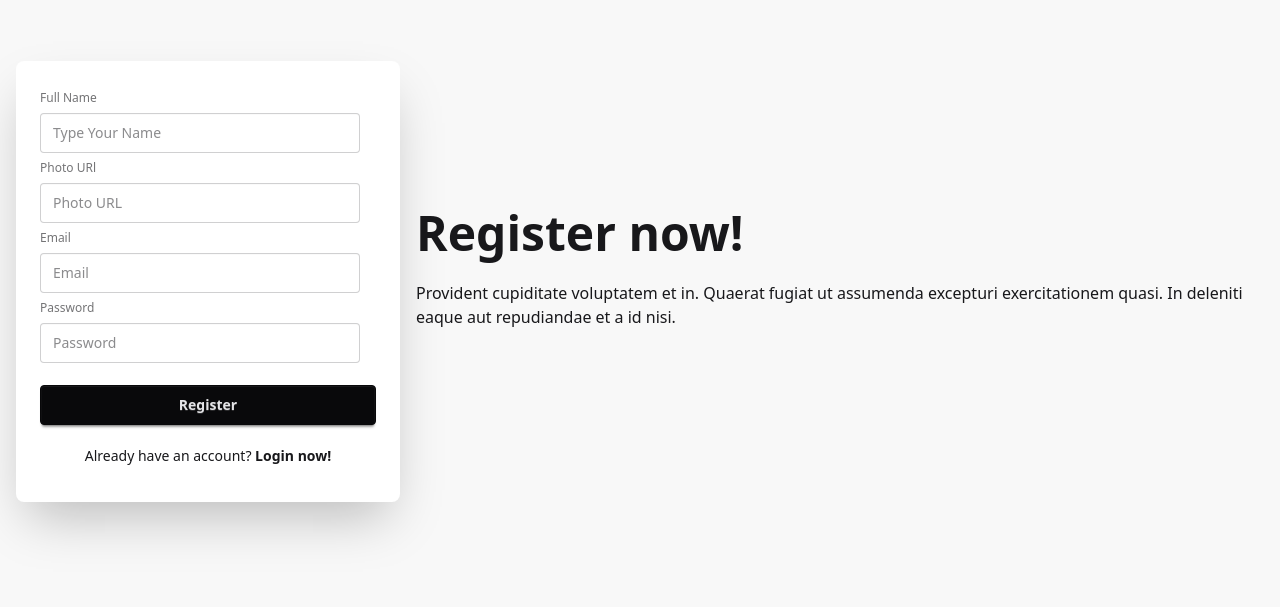
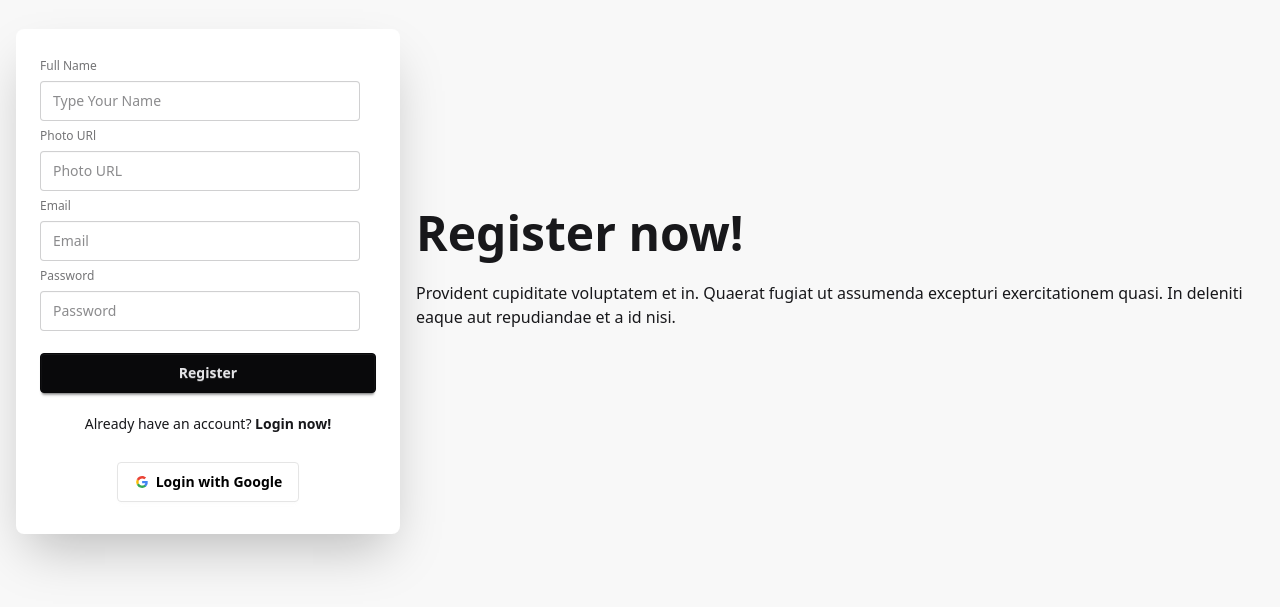
Before and after one commit to almamun528/Restaurant-website, a React (Vite) app in the folder restaurant-client/: page /register in a window 1280 px wide. Shown: the part 119-726 px from the top of the page. Built offline with nearby package versions, Linux system fonts and the light colour scheme; no server answers.

Commit message:
add social login google

```diff
--- /dev/null
+++ b/restaurant-client/src/Components/SocialLogin.jsx
@@ -0,0 +1,53 @@
+import React from "react";
+import useAuth from "../Hooks/useAuth";
+
+const SocialLogin = () => {
+  const { googleSignIn } = useAuth();
+
+  const handleGoogleSignIn = () => {
+    googleSignIn().then((result) => {
+      console.log(result.user);
+    });
+  };
+  return (
+    <>
+      <div>
+        <button
+          onClick={handleGoogleSignIn}
+          className="btn bg-white text-black border-[#e5e5e5]"
+        >
+          <svg
+            aria-label="Google logo"
+            width="16"
+            height="16"
+            xmlns="http://www.w3.org/2000/svg"
+            viewBox="0 0 512 512"
+          >
+            <g>
+              <path d="m0 0H512V512H0" fill="#fff"></path>
+              <path
+                fill="#34a853"
+                d="M153 292c30 82 118 95 171 60h62v48A192 192 0 0190 341"
+              ></path>
+              <path
+                fill="#4285f4"
+                d="m386 400a140 175 0 0053-179H260v74h102q-7 37-38 57"
+              ></path>
+              <path
+                fill="#fbbc02"
+                d="m90 341a208 200 0 010-171l63 49q-12 37 0 73"
+              ></path>
+              <path
+                fill="#ea4335"
+                d="m153 219c22-69 116-109 179-50l55-54c-78-75-230-72-297 55"
+              ></path>
+            </g>
+          </svg>
+          Login with Google
+        </button>
+      </div>
+    </>
+  );
+};
+
+export default SocialLogin;
--- a/restaurant-client/src/Pages/Login/Login.jsx
+++ b/restaurant-client/src/Pages/Login/Login.jsx
@@ -7,6 +7,7 @@
 import { AuthContext } from "../../Provider/AuthProvider";
 import { Link, useLocation, useNavigate } from "react-router-dom";
 import Swal from "sweetalert2";
+import SocialLogin from "../../Components/SocialLogin";
 
 const Login = () => {
   const [disabled, setDisabled] = useState(true);
@@ -118,6 +119,10 @@
                 New here? <b>Register now!</b>
               </Link>
             </p>
+            <span className="mx-auto my-2">
+              {" "}
+              <SocialLogin />
+            </span>
           </form>
         </div>
       </div>
--- a/restaurant-client/src/Pages/Register/Register.jsx
+++ b/restaurant-client/src/Pages/Register/Register.jsx
@@ -4,6 +4,7 @@
 import { AuthContext } from "../../Provider/AuthProvider";
 import Swal from "sweetalert2";
 import useAxiosPublic from "../../Hooks/useAxiosPublic";
+import SocialLogin from "../../Components/SocialLogin";
 
 function Register() {
   const axiosPublic = useAxiosPublic();
@@ -125,6 +126,10 @@
                   Already have an account? <b>Login now!</b>
                 </Link>
               </p>
+              <span className="mx-auto my-2">
+                {" "}
+                <SocialLogin />
+              </span>
             </form>
           </div>
         </div>
--- a/restaurant-client/src/Provider/AuthProvider.jsx
+++ b/restaurant-client/src/Provider/AuthProvider.jsx
@@ -4,17 +4,19 @@
   getAuth,
   onAuthStateChanged,
   signInWithEmailAndPassword,
+  signInWithPopup,
   signOut,
   updateProfile,
 } from "firebase/auth";
 import { app } from "../Firebase/firebase.config";
-
+import { GoogleAuthProvider } from "firebase/auth";
 const auth = getAuth(app);
 const AuthContext = createContext(null);
 
 const AuthProvider = ({ children }) => {
   const [user, setUser] = useState(null);
   const [loading, setLoading] = useState(true);
+  const googleProvider = new GoogleAuthProvider();
 
   // Create a user
   const createUser = (email, password) => {
@@ -31,6 +33,11 @@
       setLoading(false)
     );
   };
+  // login / sign In with google
+  const googleSignIn=()=>{
+    setLoading(true)
+    return signInWithPopup(auth , googleProvider)
+  }
 
   // Observe user state
   useEffect(() => {
@@ -43,7 +50,7 @@
   }, []);
   // update user profile
   const updateUserProfile = (name, photo) => {
-   return updateProfile(auth.currentUser, {
+    return updateProfile(auth.currentUser, {
       displayName: name,
       photoURL: photo,
     });
@@ -62,6 +69,7 @@
     signIn,
     logOut,
     updateUserProfile,
+    googleSignIn,
   };
 
   return (
--- a/restaurant-client/src/Routes/Routes.jsx
+++ b/restaurant-client/src/Routes/Routes.jsx
@@ -32,7 +32,11 @@
   },
   {
     path: "/dashboard",
-    element: <DashBoard />,
+    element: (
+      <PrivateRoute>
+        <DashBoard />
+      </PrivateRoute>
+    ),
     children: [{ path: "cart", element: <Cart /> }],
   },
 ]);
```
